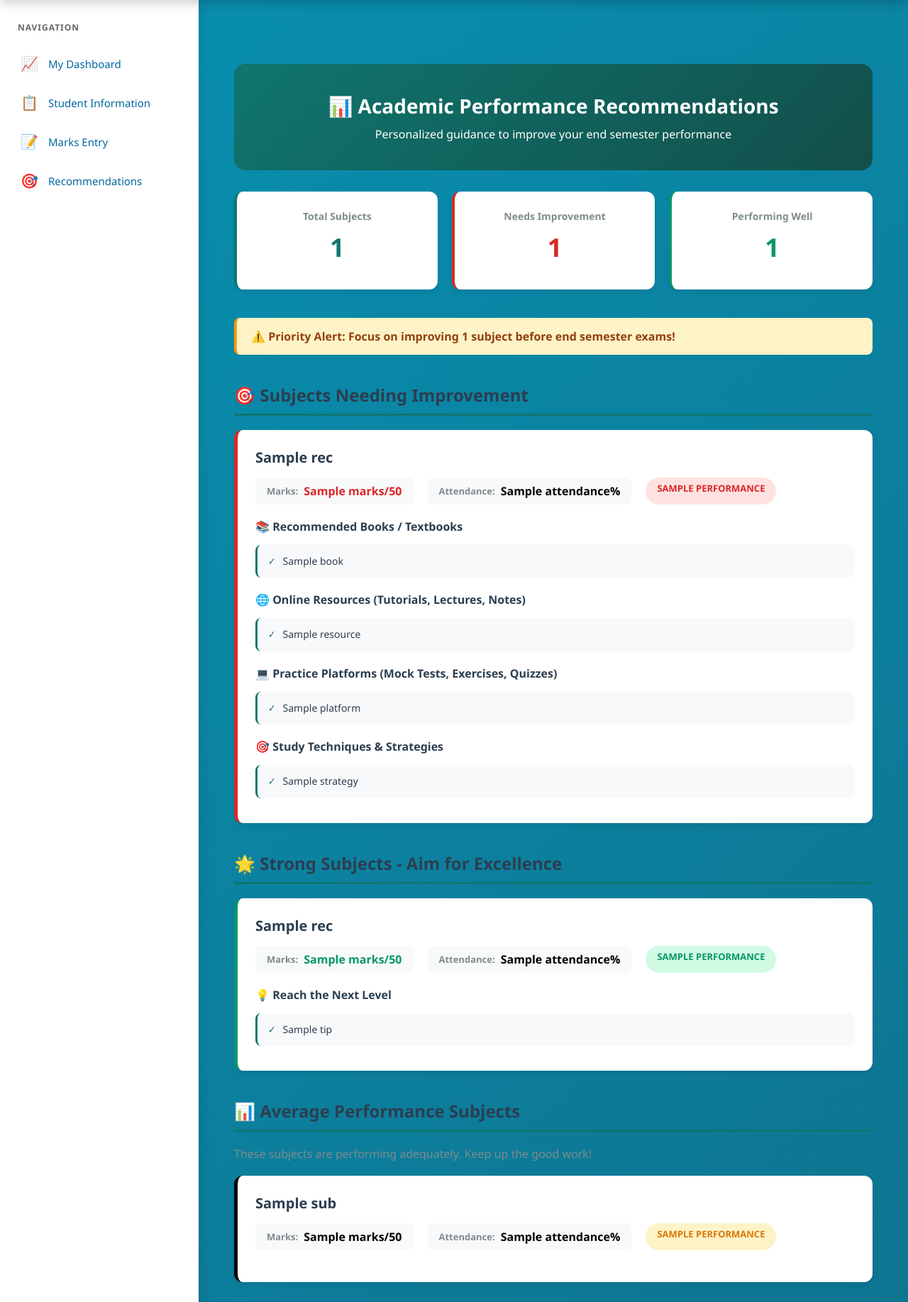
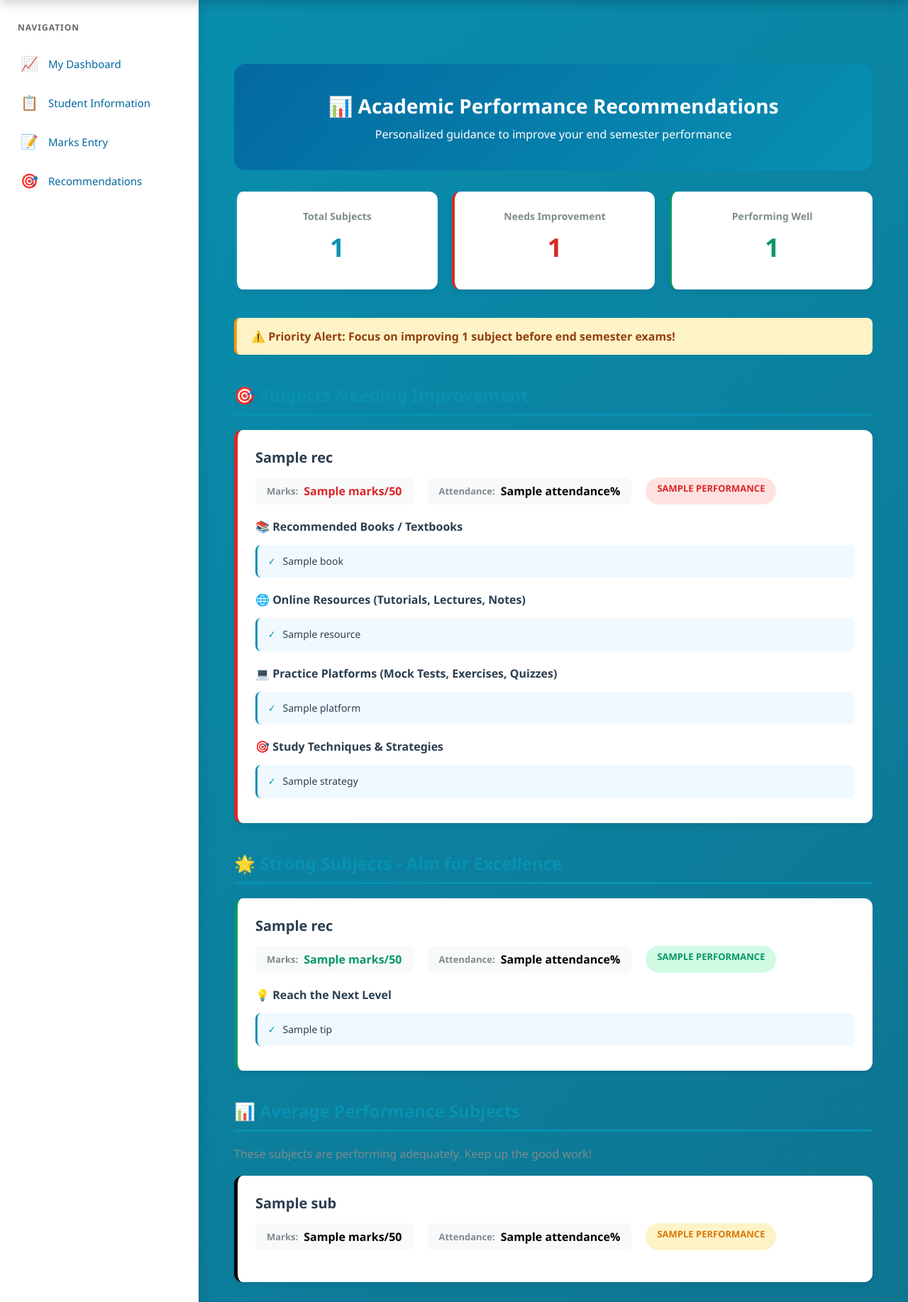
Before and after one commit to VaishnaviBabu17/student_recommendation, a Django app: template templates/student_recommendation.html in a window 1280 px wide. Shown: the part 70-1905 px from the top of the page at 71% size. Run offline with Django 5.2, Linux system fonts and the light colour scheme; the template is opened without the code that fills it: most values are stand-ins (such as "Sample title", 1, 10 or a date in 2020).

Commit message:
Update recommendation page to blue-teal theme

```diff
--- a/templates/student_recommendation.html
+++ b/templates/student_recommendation.html
@@ -9,7 +9,7 @@
     }
 
     .recommendation-header {
-        background: linear-gradient(135deg, #0f766e 0%, #134e4a 100%);
+        background: linear-gradient(135deg, #0369a1 0%, #0891b2 100%);
         color: white;
         padding: 40px 30px;
         border-radius: 16px;
@@ -40,7 +40,7 @@
 
     .summary-card.weak { border-color: #dc2626; }
     .summary-card.strong { border-color: #059669; }
-    .summary-card.total { border-color: #0f766e; }
+    .summary-card.total { border-color: #0891b2; }
 
     .summary-card .number {
         font-size: 36px;
@@ -50,7 +50,7 @@
 
     .summary-card.weak .number { color: #dc2626; }
     .summary-card.strong .number { color: #059669; }
-    .summary-card.total .number { color: #0f766e; }
+    .summary-card.total .number { color: #0891b2; }
 
     .summary-card .label {
         color: #7f8c8d;
@@ -60,10 +60,10 @@
 
     .section-title {
         font-size: 24px;
-        color: #2c3e50;
+        color: #0891b2;
         margin: 40px 0 20px 0;
         padding-bottom: 10px;
-        border-bottom: 3px solid #0f766e;
+        border-bottom: 3px solid #0891b2;
     }
 
     .subject-card {
@@ -176,9 +176,9 @@
     .tips-list li {
         padding: 12px 15px;
         margin-bottom: 10px;
-        background: #f8f9fa;
+        background: #f0f9ff;
         border-radius: 8px;
-        border-left: 3px solid #0f766e;
+        border-left: 3px solid #0891b2;
         font-size: 14px;
         color: #2c3e50;
         line-height: 1.6;
@@ -186,7 +186,7 @@
 
     .tips-list li:before {
         content: "✓";
-        color: #0f766e;
+        color: #0891b2;
         font-weight: 700;
         margin-right: 10px;
     }
@@ -217,7 +217,7 @@
     .btn-primary {
         display: inline-block;
         padding: 12px 30px;
-        background: linear-gradient(135deg, #0f766e 0%, #134e4a 100%);
+        background: linear-gradient(135deg, #0891b2 0%, #0369a1 100%);
         color: white;
         text-decoration: none;
         border-radius: 8px;
@@ -227,7 +227,7 @@
 
     .btn-primary:hover {
         transform: translateY(-2px);
-        box-shadow: 0 5px 15px rgba(15, 118, 110, 0.4);
+        box-shadow: 0 5px 15px rgba(8, 145, 178, 0.4);
     }
 </style>
 
```
